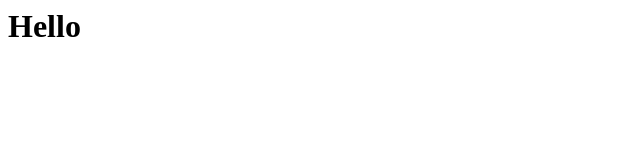
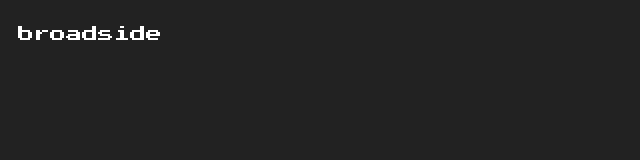
Before and after one commit to davepeiris/hiddenkeyword, a plain HTML site: page index.html in a window 1280 px wide. Shown: the whole page, without its empty margins (0-640 px from the left). Drawn offline with Linux system fonts and the light colour scheme.

Commit message:
Add files via upload

```diff
--- a/index.html
+++ b/index.html
@@ -1 +1,26 @@
-<h1>Hello</h1>
+
+<!DOCTYPE html>
+<html>
+  <head>
+    <title>Hidden Keywords</title>
+    <meta name="description" content="This is a puzzle for technical SEOs. There are nineteen hidden keywords. Can you find them?" />
+    <meta name="viewport" content="width=device-width, initial-scale=1">
+    <link href="https://fonts.googleapis.com/css?family=Press+Start+2P&display=swap" rel="stylesheet">
+    <meta name="robots" content="noindex, follow" />
+    <style>
+      body {
+        background-color:#222;
+        color:#fff;
+        font-family:"Press Start 2P", monospace, sans-serif;
+      }
+      p.keyword {
+        padding-top:10px;
+        padding-left:10px;
+      }
+    </style>
+  </head>
+
+  <body>
+    <p class="keyword">broadside</p>
+  </body>
+</html>
```
